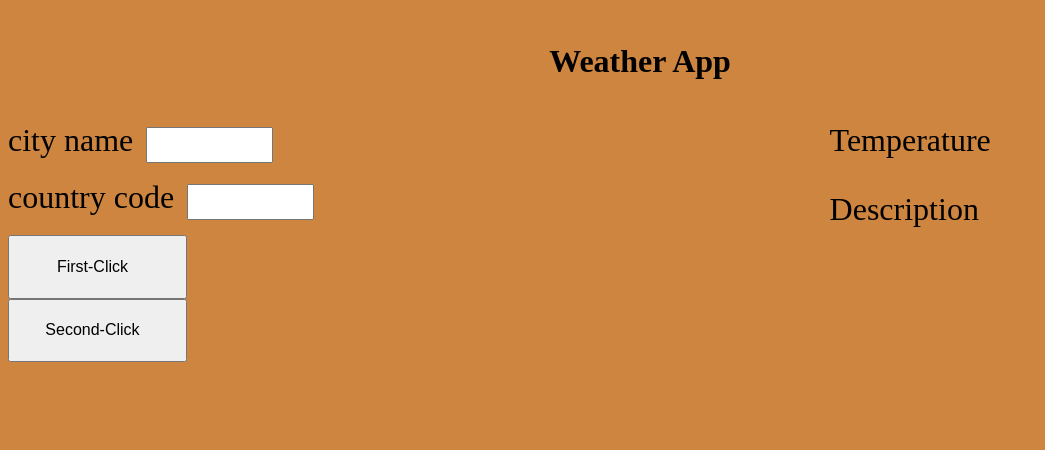
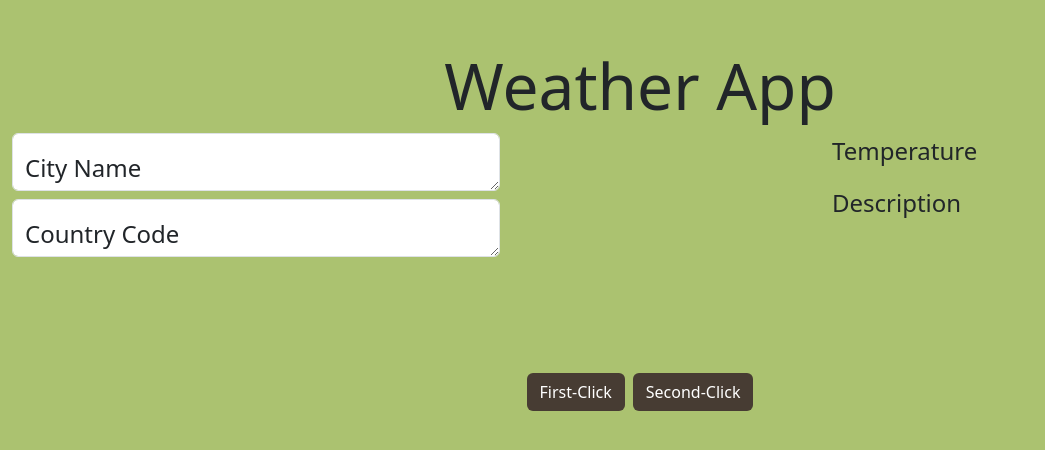
Before and after one commit to Boby900/weather-app, a plain HTML site: page index.html in a window 1280 px wide. Shown: the whole page, without its empty margins (0-1045 px from the left). Drawn offline with nearby package versions, Linux system fonts and the light colour scheme.

Commit message:
modify style and add bootsrap to page

```diff
--- a/index.css
+++ b/index.css
@@ -11,25 +11,34 @@ header{
     margin:0;
     padding: 0;
 }
-input{
+/*input{
     margin: 1%;
     height: 20%;
     width: 20%;
     padding: 2%;
     font-size: 1.2rem;
+}*/
+body{
+    background-color: 	/*#cd853f*/ #ABC270;
+    font-size: 1.5rem;
 }
-body{
-    background-color: 	#cd853f;
-    font-size: 2rem;
-}
-button{
+/*button{
     height: 35%;
     width: 35%;
     font-size: 0.3em;
     padding-right: 3%;
     font-size: 1rem;
     padding-left: 1%;
+}*/
+.button {
+    background-color: #473C33;
+    color:white
 }
+.button:hover{
+    background-color: #FEC868;
+    color: black;
+}
+
 #main-div{
     float: left;
     display: flex;
--- a/index.html
+++ b/index.html
@@ -5,29 +5,41 @@
   <meta charset="utf-8">
   <meta name="viewport" content="width=device-width">
   <title>Weather App</title>
+  <!--Bootstrap link css added-->
+  <link href="https://cdn.jsdelivr.net/npm/bootstrap@5.3.0-alpha1/dist/css/bootstrap.min.css" rel="stylesheet" integrity="sha384-GLhlTQ8iRABdZLl6O3oVMWSktQOp6b7In1Zl3/Jr59b6EGGoI1aFkw7cmDA6j6gD" crossorigin="anonymous">
   <link href="index.css" rel="stylesheet" type="text/css" />
 </head>
 
 <body>
-  <h4>Weather App</h4>
-  <div id="main-div">
-    <div>
-      <label>city name</label>
-      <input type="text" id="city-name">
+  <div class="container mt-5">
+    <h4 class="display-3">Weather App</h4>
+  </div>
+  <div id="main-div" class="container">
+    <div class="form-group gap-2 d-flex flex-column">
+      <div class="form-floating">
+        <textarea class="form-control" placeholder="Input the city name here" id="floatingTextarea"></textarea>
+        <label for="floatingTextarea" id="city-name">City Name</label>
+      </div>
+
+      <div class="form-floating">
+        <textarea class="form-control" placeholder="input the conutry code here" id="floatingTextarea"></textarea>
+        <label for="floatingTextarea" id="country-code">Country Code</label>
+      </div>
     </div>
-    <div>
-      <label>country code</label>
-      <input type="text" id="country-code">
-    </div>
-    <button id="search">First-Click</button>
-    <button id="final">Second-Click</button>
   </div>
   <div id="second-div">
-  <p>Temperature <span id="temperature"></span></p>
-  <p>Description <span id="description"></span></p>
+    <p>Temperature <span id="temperature"></span></p>
+    <p>Description <span id="description"></span></p>
+  </div>
 
+  <div class="container-fluid d-flex gap-2 justify-content-center">
+    <button id="search" class="btn btn-small button">First-Click</button>
+    <button id="final" class="btn btn-small button">Second-Click</button>
+  </div>
 
   <script src="bob.js"></script>
+  <!--bootstrap's javascript-->
+  <script src="https://cdn.jsdelivr.net/npm/bootstrap@5.3.0-alpha1/dist/js/bootstrap.bundle.min.js" integrity="sha384-w76AqPfDkMBDXo30jS1Sgez6pr3x5MlQ1ZAGC+nuZB+EYdgRZgiwxhTBTkF7CXvN" crossorigin="anonymous"></script>
 </body>
 
 </html>
```
